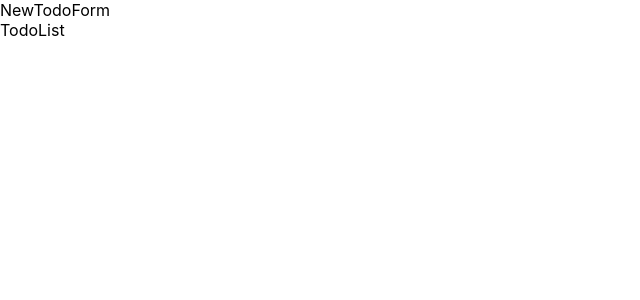
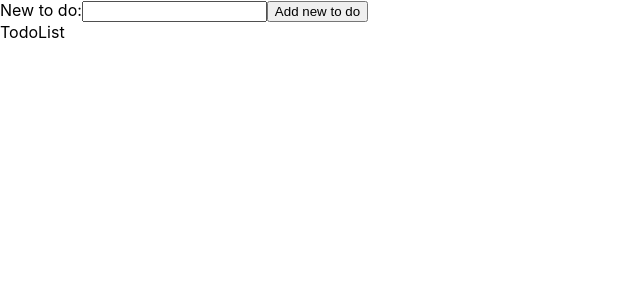
Before and after one commit to viktoria-olo/project-todos-context-vite, a React (Vite) app: page / in a window 1280 px wide. Shown: the top 300 px of the page, without its empty margins (0-640 px from the left). Built offline with nearby package versions, Linux system fonts and the light colour scheme.

Commit message:
added addTodo

```diff
--- a/src/App.jsx
+++ b/src/App.jsx
@@ -1,11 +1,14 @@
 import { NewTodoForm } from "./components/NewTodoForm";
 import { TodoList } from "./components/TodoList";
+import { TodosProvider } from "./contexts/TodosContext";
 
 export const App = () => {
   return (
     <>
-      <NewTodoForm />
-      <TodoList />
+      <TodosProvider>
+        <NewTodoForm />
+        <TodoList />
+      </TodosProvider>
     </>
   );
 };
--- a/src/components/NewTodoForm.jsx
+++ b/src/components/NewTodoForm.jsx
@@ -1,7 +1,28 @@
-import React from 'react'
+import React, { useState } from "react";
+import { useTodos } from "../contexts/TodosContext";
 
 export const NewTodoForm = () => {
+  const { addTodo } = useTodos();
+  const [newTask, setNewTask] = useState("");
+
+  const handleSubmit = (event) => {
+    if (newTask === "") return;
+    event.preventDefault();
+    addTodo(newTask);
+    setNewTask("");
+  };
+
   return (
-    <div>NewTodoForm</div>
-  )
-}
+    <form onSubmit={handleSubmit}>
+      <label>
+        New to do:
+        <input
+          type="text"
+          value={newTask}
+          onChange={(event) => setNewTask(event.target.value)}
+        />
+      </label>
+      <button type="submit">Add new to do</button>
+    </form>
+  );
+};
--- a/src/contexts/TodosContext.jsx
+++ b/src/contexts/TodosContext.jsx
@@ -0,0 +1,27 @@
+import { useState, createContext, useContext } from "react";
+
+const TodosContext = createContext();
+
+export const TodosProvider = ({ children }) => {
+  const [todos, setTodos] = useState([]);
+
+  const addTodo = (newTodo) => {
+    setTodos((currentTodos) => {
+      [...currentTodos, newTodo];
+    });
+  };
+
+  return (
+    <TodosContext.Provider value={{ todos, addTodo }}>
+      {children}
+    </TodosContext.Provider>
+  );
+};
+
+export const useTodos = () => {
+  const context = useContext(TodosContext);
+  if (!context) {
+    throw new Error("useTodos must be used within a TodosProvider");
+  }
+  return context;
+};
```
